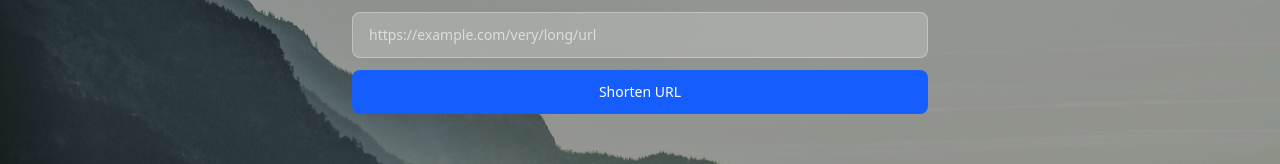
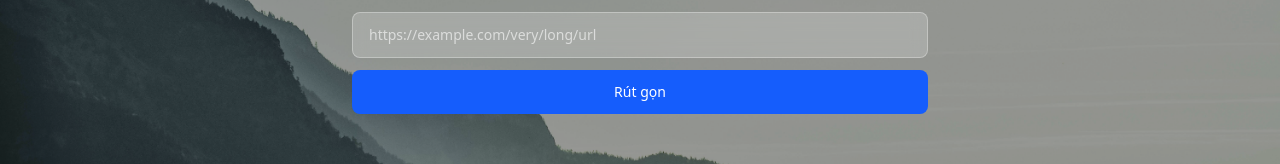
Before and after one commit to huygiahcmlg/url-shortener, a Next.js app in the folder frontend/: page / in a window 1280 px wide. Shown: the part 389-553 px from the top of the page. Built offline with nearby package versions, Linux system fonts and the light colour scheme.

Commit message:
ui: Vietnamese button text

```diff
--- a/frontend/components/UrlForm.tsx
+++ b/frontend/components/UrlForm.tsx
@@ -71,7 +71,7 @@ export default function UrlForm() {
           disabled={loading}
           className="rounded-lg bg-blue-600 px-4 py-3 text-sm font-medium text-white transition hover:bg-blue-700 disabled:opacity-50"
         >
-          {loading ? "Shortening..." : "Shorten URL"}
+          {loading ? "Đang rút gọn..." : "Rút gọn"}
         </button>
       </form>
 
```
